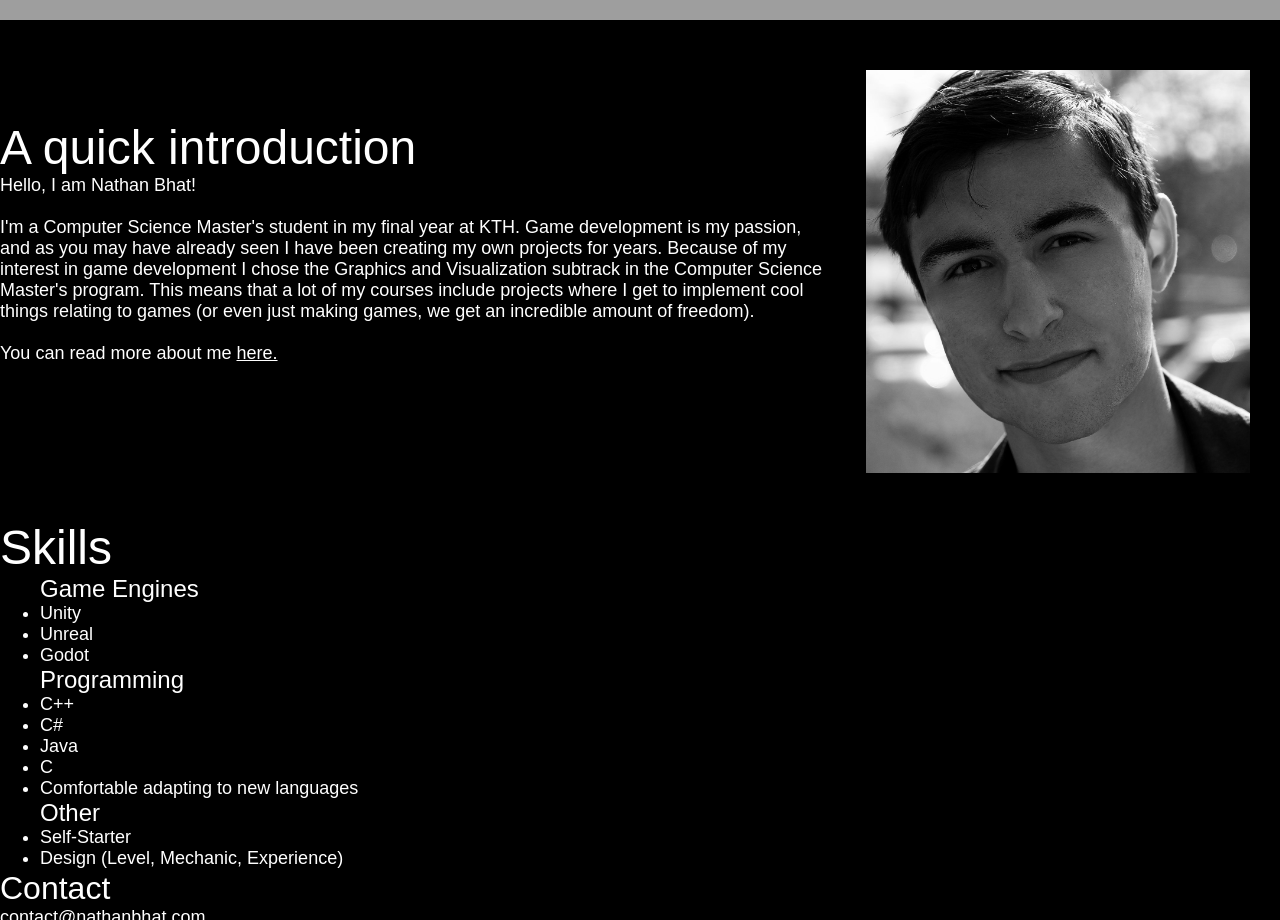
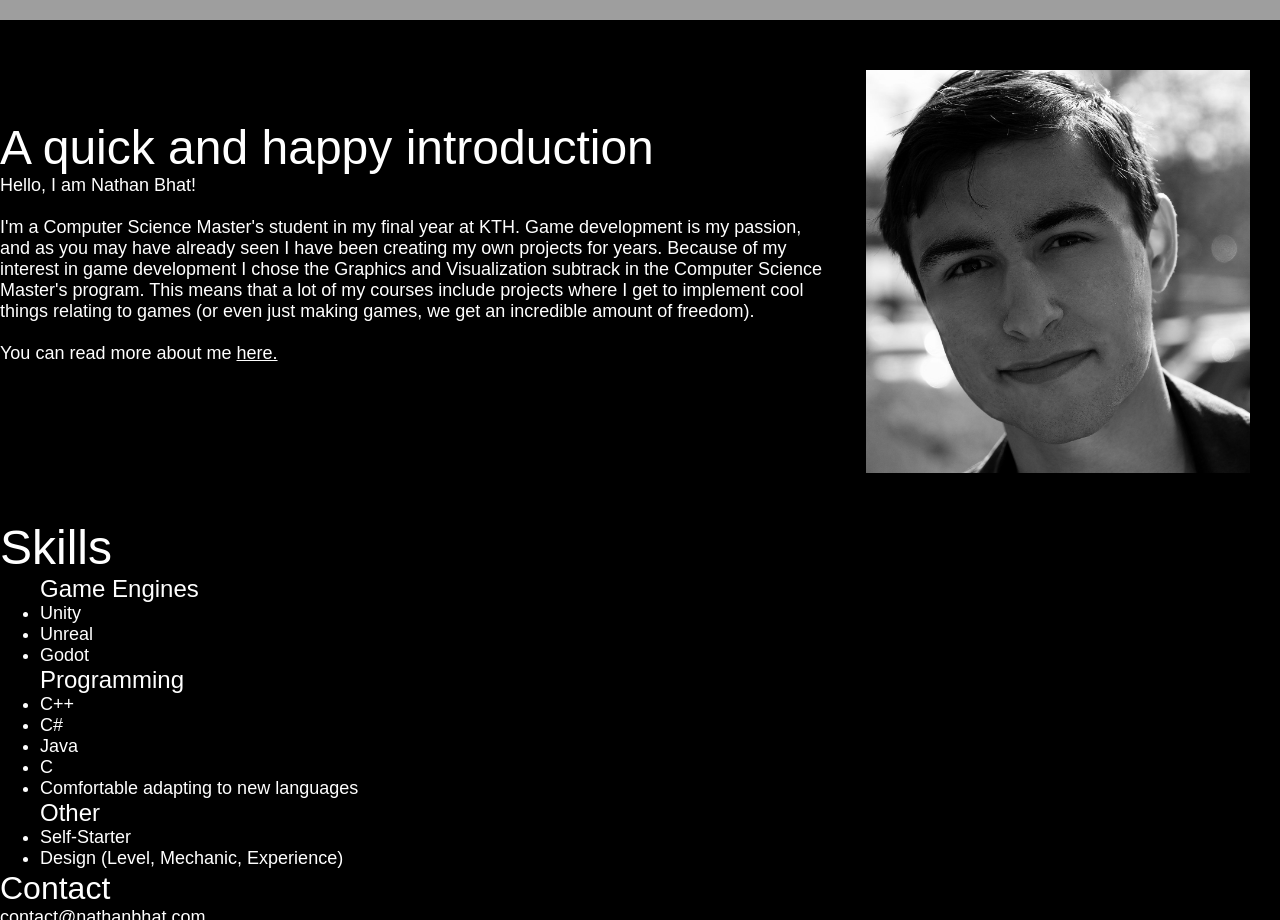
Before and after one commit to bhatnathan/bhatnathan.github.io, a plain HTML site: page index.html in a window 1280 px wide. Shown: the part 880-1800 px from the top of the page. Drawn offline with Linux system fonts and the light colour scheme; grey boxes are pictures that could not be loaded.

Commit message:
Update index.html

```diff
--- a/index.html
+++ b/index.html
@@ -44,7 +44,7 @@
 
     <div class="page-element" id="intro">
       <div class="left-dominant">
-        <h1>A quick introduction</h1>
+        <h1>A quick and happy introduction</h1>
         <p>Hello, I am Nathan Bhat! <br/><br/> I'm a Computer Science Master's student in my final year at KTH. Game development is my passion, and as you may have already seen I have been creating my own projects for years. Because of my interest in game development I chose the Graphics and Visualization subtrack in the Computer Science Master's program. This means that a lot of my courses include projects where I get to implement cool things relating to games (or even just making games, we get an incredible amount of freedom). <br/> <br/>You can read more about me <a href="pages/about.html">here.</a></p>
       </div>
       <img class="right-submissive" id="me" src="img/me.png" alt="Picture of Me">
```
